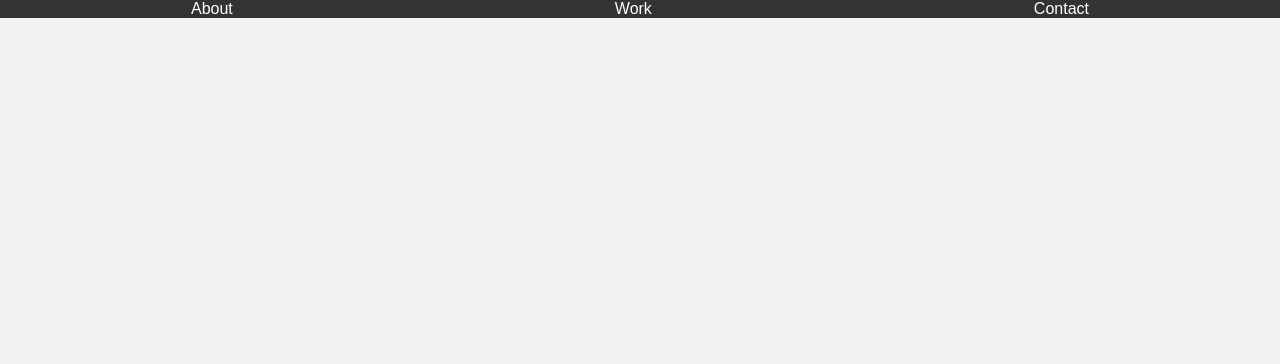
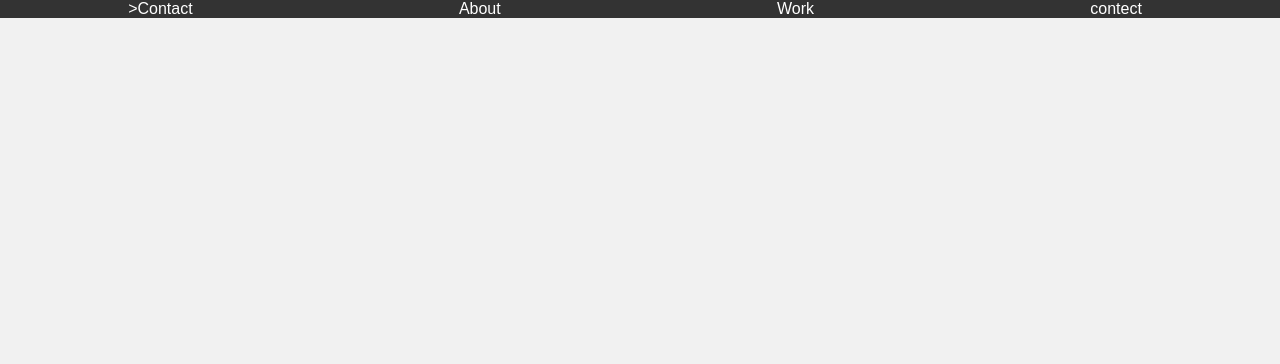
Before and after one commit to royajamal/protfolio-webpage, a plain HTML site: page index.html in a window 1280 px wide. Shown: the top 364 px of the page. Drawn offline with Linux system fonts and the light colour scheme.

Commit message:
added some new chenges

```diff
--- a/index.html
+++ b/index.html
@@ -7,12 +7,12 @@
   <link rel="stylesheet" href="./style.css">
 </head>
 <body>
-  <header>
-    <nav class="nav__bar" id="navbar">
+  <header id="navbar">
+    <nav>
         <ul>
-            <li><a class="nav__links" href="#welcome-section">About</a></li>
+           >Contact</a></li> <li><a class="nav__links" href="#welcome-section">About</a></li>
             <li><a class="nav__links" href="#projects">Work</a></li>
-            <li><a class="nav__links" href="#contact">Contact</a></li>
+            <li><a class="nav__links" href="#contact">contect</a>
         </ul>
     </nav>
 
@@ -29,7 +29,7 @@
         <h2>These are some of my projects</h2>
         <div class="projects__div">
             </a>
-<a id="profile-link" href="https://github.com/royajamal" target="-blank"> visite my GitHub profile</a>
+<a id="profile-link" href="https://github.com/your-github-profile" target="-blank"> visite my GitHub profile</a>
 
     </section>
 </main>
```
